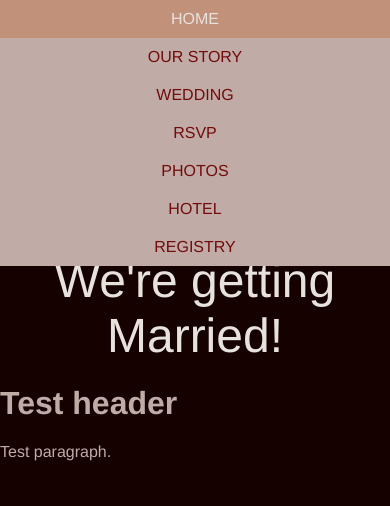
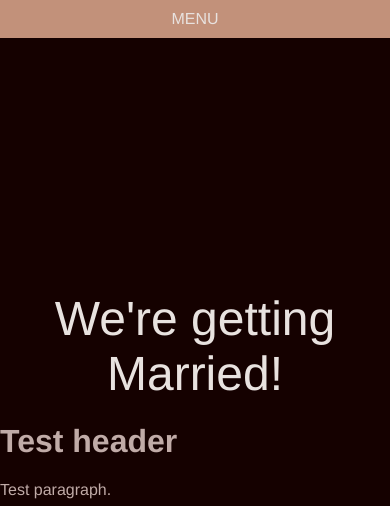
Before and after one commit to eddie-cosma/jeddie-wedding, a Flask app: page / in a window 390 px wide. Shown: the top 506 px of the page. Run offline with Flask 2, Linux system fonts and the light colour scheme; parts of the project's set-up code (start-up, migrations or seed data) failed here and were passed over; some web fonts are replaced.

Commit message:
Updated responsive menu to allow for toggling visibility

```diff
--- a/jeddie/static/style.css
+++ b/jeddie/static/style.css
@@ -54,6 +54,10 @@ nav a:hover {
     text-decoration: none;
 }
 
+nav a#show-menu {
+    display: none;
+}
+
 main {
     width: 100%;
     margin: 0 auto;
@@ -86,11 +90,21 @@ div#announcement {
 @media screen and (max-width: 800px) {
     nav {
         flex-direction: column;
+        position: relative;
         padding: 0;
         width: 100%;
     }
 
     nav a {
         padding: 10px 0;
+        display: none;
+    }
+
+    nav a#show-menu {
+        display: block;
+    }
+
+    nav.responsive a {
+        display: block;
     }
 }
--- /dev/null
+++ b/jeddie/static/style.js
@@ -0,0 +1,9 @@
+function toggle_menu_visibility() {
+    var navbar = document.getElementsByTagName('nav')[0];
+    if (navbar.className === '') {
+        navbar.className = 'responsive';
+    }
+    else {
+        navbar.className = '';
+    }
+}
--- a/jeddie/templates/base.html
+++ b/jeddie/templates/base.html
@@ -4,9 +4,11 @@
     <meta charset="UTF-8">
     <title>Jen ❤️ Eddie : {{ title }}</title>
     <link rel="stylesheet" type="text/css" href="{{ url_for('static', filename='style.css') }}">
+    <script src="{{ url_for('static', filename='style.js') }}"></script>
 </head>
 <body>
     <nav>
+        <a href="#" id="show-menu" onclick="toggle_menu_visibility()">Menu</a>
         <a href="#">Home</a>
         <a href="#">Our Story</a>
         <a href="#">Wedding</a>
```
